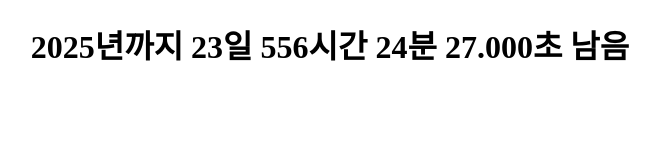
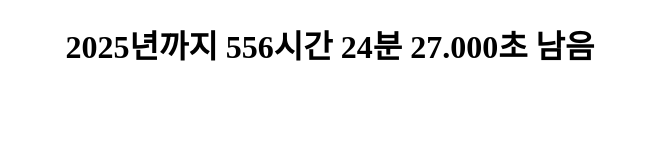
Before and after one commit to ckfejrdld/NewYearTimer, a plain HTML site: page index.html in a window 1280 px wide. Shown: the whole page, without its empty margins (310-970 px from the left). Drawn offline with Linux system fonts and the light colour scheme.

Commit message:
Update index.html

```diff
--- a/index.html
+++ b/index.html
@@ -16,11 +16,10 @@
         document.getElementById("t").innerHTML = "이미 2025년입니다.";
       } else {
         var remainingTimeInSeconds = (targetTimestamp - currentTime) / 1000;
-        var days = Math.floor(remainingTimeInSeconds / 86400);
         var hours = Math.floor(remainingTimeInSeconds / 3600);
         var minutes = (Math.floor(remainingTimeInSeconds / 60) % 60);
         var seconds = (remainingTimeInSeconds % 60).toFixed(3);
-        document.getElementById("t").innerHTML = "2025년까지 " + days + "일 " + hours + "시간 " + minutes + "분 " + seconds + "초 남음";
+        document.getElementById("t").innerHTML = "2025년까지 " + hours + "시간 " + minutes + "분 " + seconds + "초 남음";
       }
     }, 0);
   </script>
```
